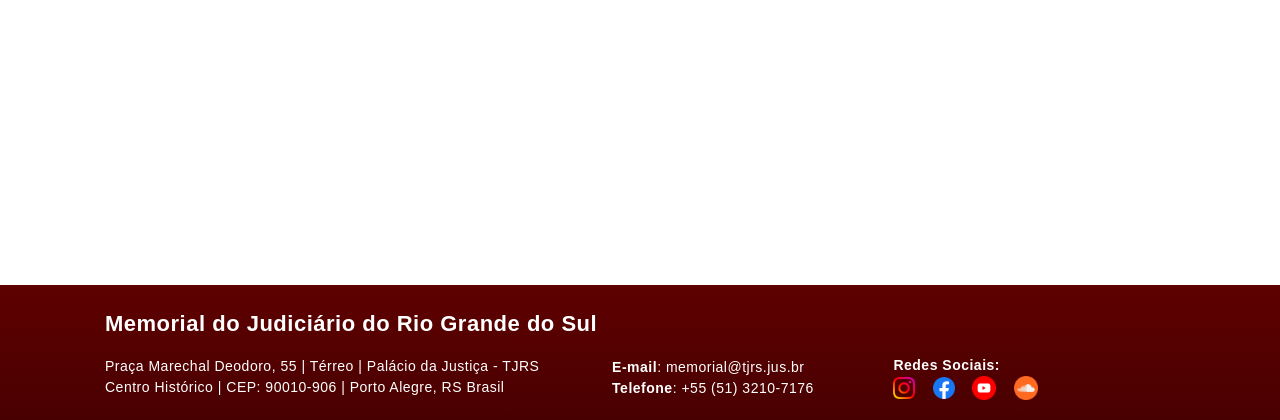
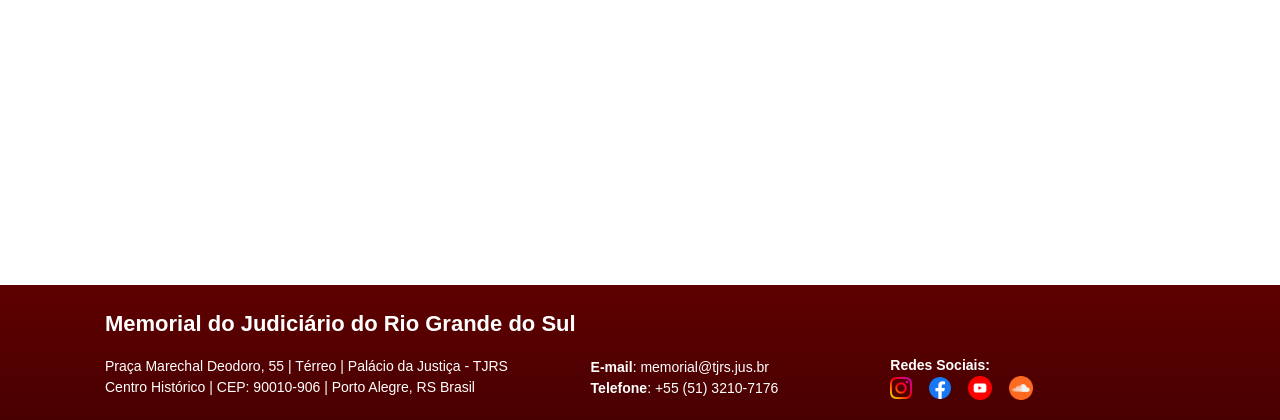
Before and after one commit to luornel/MemorialTJRS, a PHP site: page /footer.html in a window 1280 px wide. Shown: the part 380-800 px from the top of the page. Run offline with PHP 8.4, Linux system fonts and the light colour scheme.

Commit message:
Update footer.css

```diff
--- a/footer.css
+++ b/footer.css
@@ -1,6 +1,5 @@
 .footer {
     font-family: Arial, Helvetica, sans-serif;
-    letter-spacing: 0.5px;
     background: linear-gradient(to bottom, #5E0000, #490001);
     color: #ffffff;
     font-size: 14px;
```
